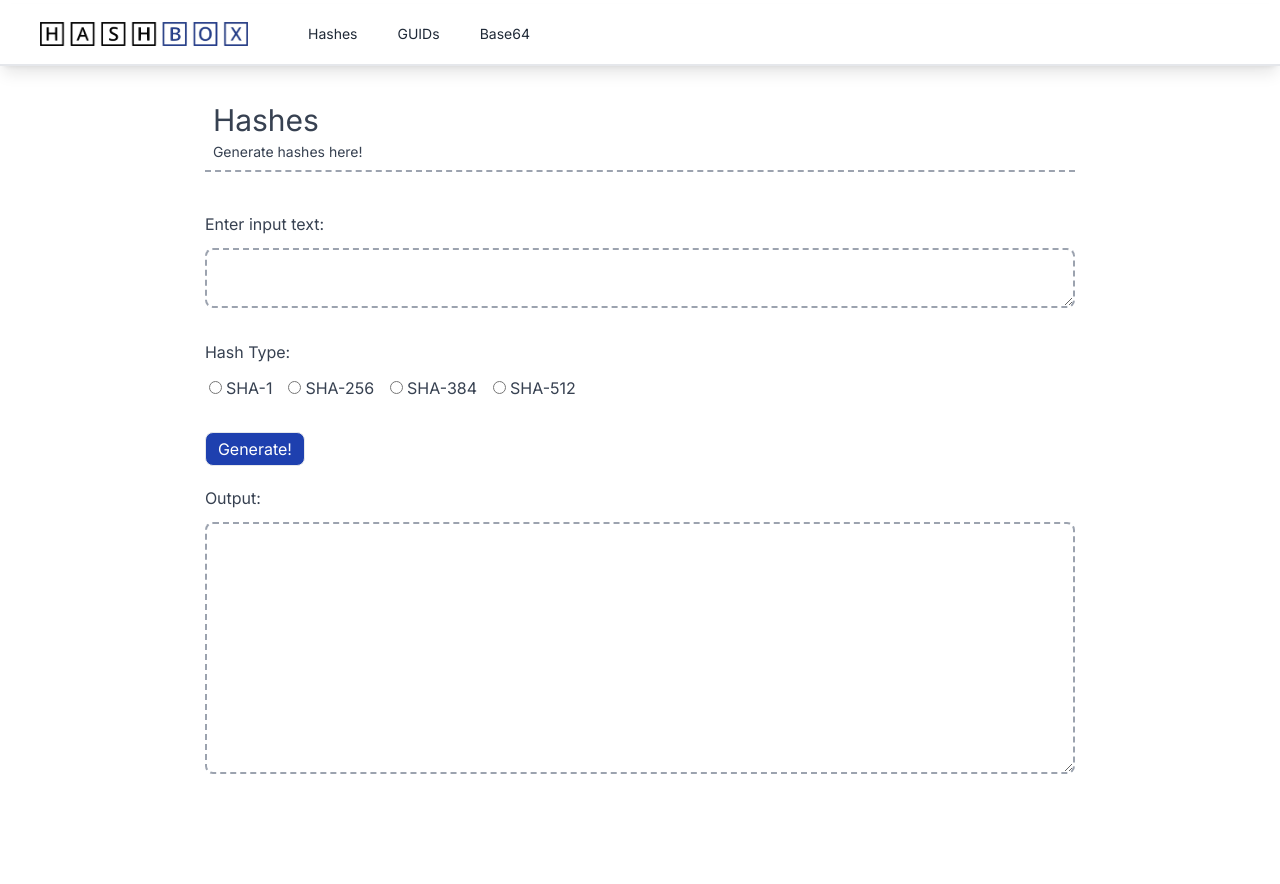
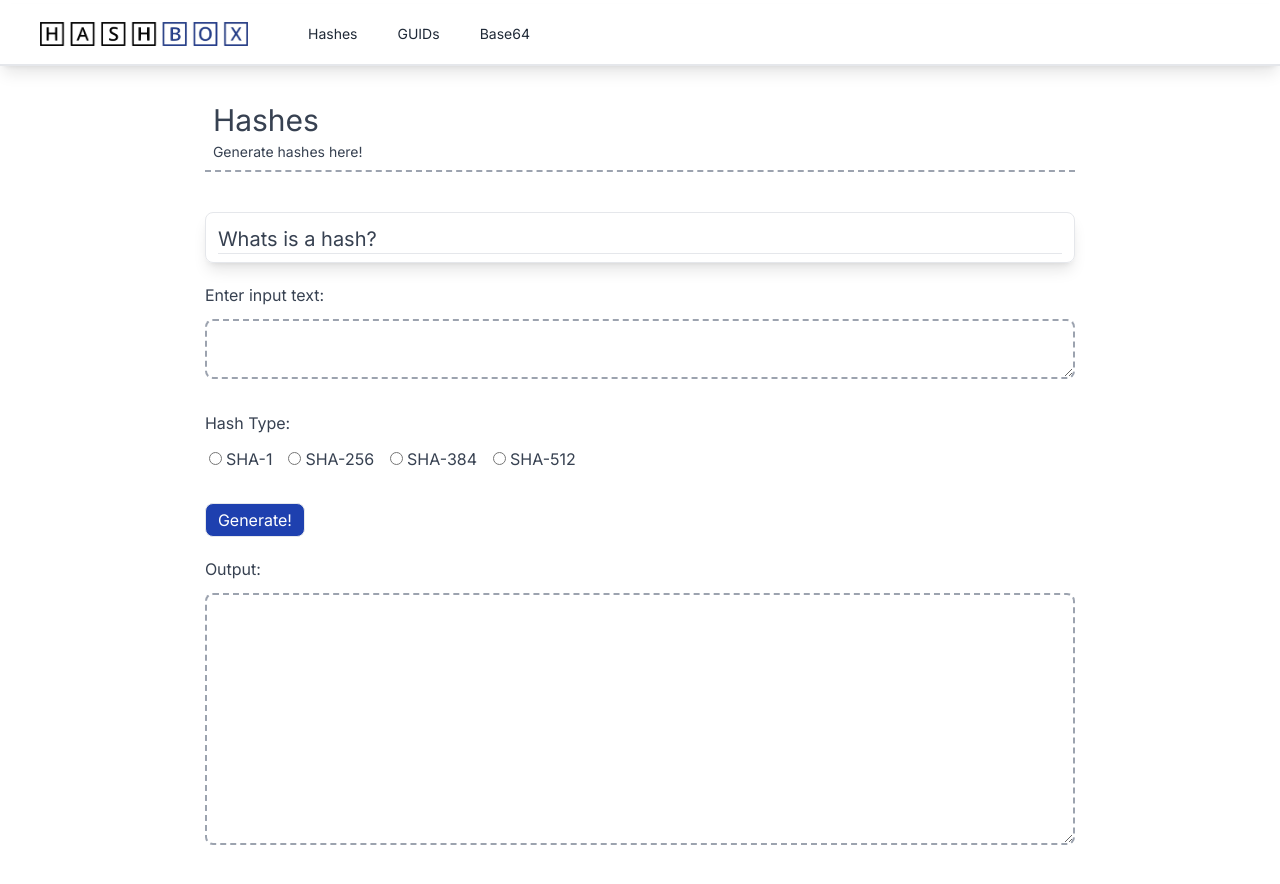
Before and after one commit to gabeFrancisco/hashbox, a Next.js app: page / in a window 1280 px wide. Shown: the top 884 px of the page. Before the commit the page ends 826 px from the top, so only its background shows below. Built offline with nearby package versions, Linux system fonts and the light colour scheme.

Commit message:
created Information component

```diff
--- a/src/app/page.tsx
+++ b/src/app/page.tsx
@@ -1,4 +1,5 @@
 import HashForm from "@/components/HashForm";
+import Information from "@/components/Information";
 import SectionTitle from "@/components/SectionTitle";
 import Image from "next/image";
 
@@ -6,6 +7,7 @@ export default function Home() {
   return (
     <div>
       <SectionTitle title="Hashes" subtitle="Generate hashes here!"/>
+      <Information title="Whats is a hash?" text="A hash is..."/>
       <HashForm/>
     </div>
   );
--- /dev/null
+++ b/src/components/Information.tsx
@@ -0,0 +1,18 @@
+import React from 'react'
+
+interface InformationProps{
+  title: string
+  text: string
+}
+
+const Information = (props: InformationProps) => {
+  return (
+    <div className='my-5 py-2 px-3 border border-gray-200 shadow-lg rounded-lg'>
+      <div className='pt-1 border-b border-gray-200'>
+        <h3 className='text-xl'>{props.title}</h3>
+      </div>
+    </div>
+  )
+}
+
+export default Information
```
Also changed, not shown: 1 other file (tests, documents, lock files or other folders).
